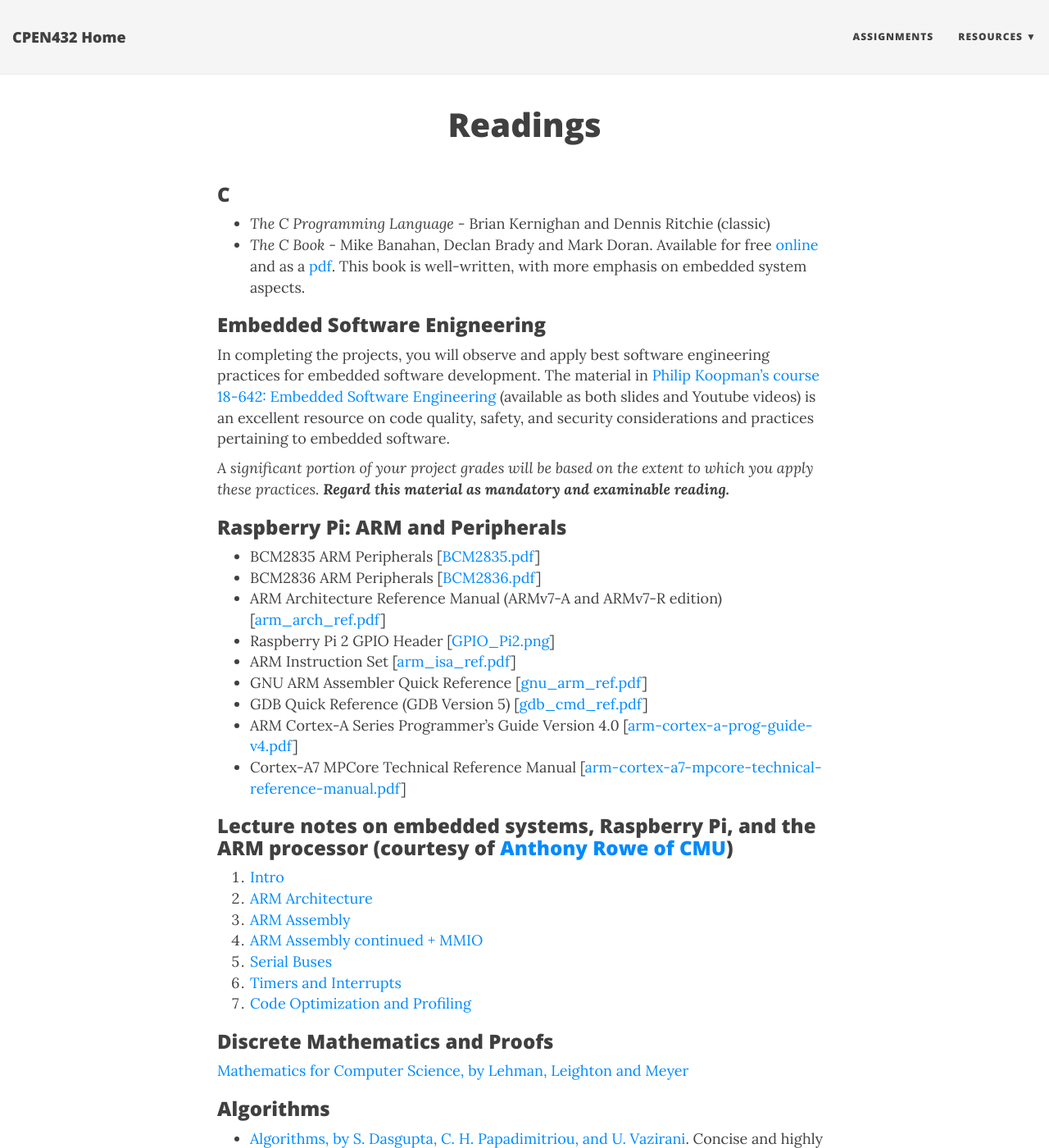
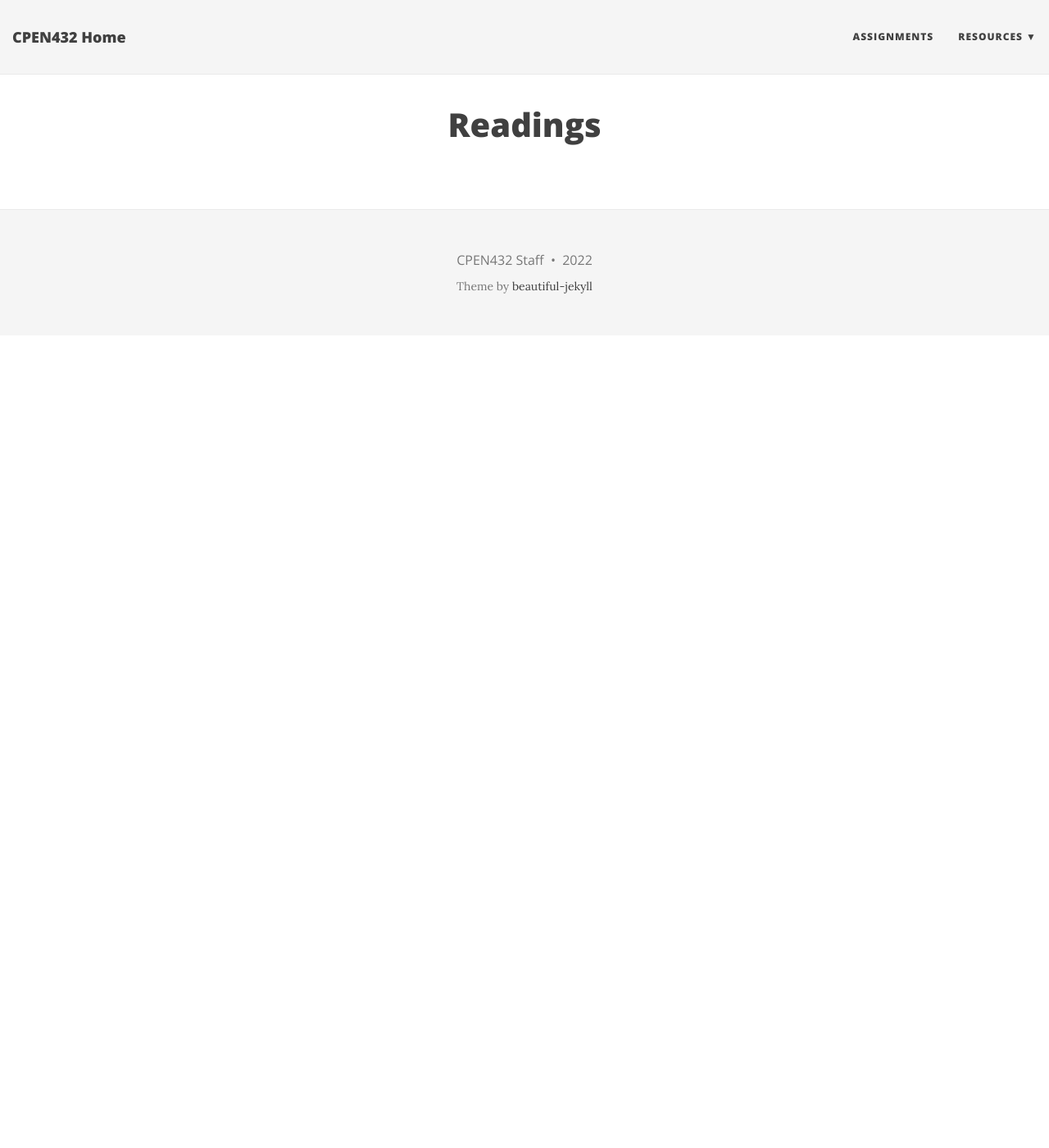
Before and after one commit to CPEN432/cpen432.github.io, a Jekyll site: the page built from readings.md, in a window 1280 px wide and 1400 px high. Shown: the whole window at 82% size. Built offline with Jekyll 4.4.1, drawn with Linux system fonts in a browser that asks for light colours; nearby versions of some CDN libraries; some of the changed text lies outside the part shown.

Commit message:
Update readings.md

```diff
--- a/readings.md
+++ b/readings.md
@@ -2,72 +2,71 @@
 title: Readings
 ---
 
-### C
-* _The C Programming Language_ - Brian Kernighan and Dennis Ritchie (classic)
-* _The C Book_ - Mike Banahan, Declan Brady and Mark Doran. Available for free [online](http://publications.gbdirect.co.uk/c_book/) and as a [pdf](http://publications.gbdirect.co.uk/c_book/thecbook.pdf). This book is well-written, with more emphasis on embedded system aspects.
+<!-- ### C -->
+<!-- * _The C Programming Language_ - Brian Kernighan and Dennis Ritchie (classic) -->
+<!-- * _The C Book_ - Mike Banahan, Declan Brady and Mark Doran. Available for free [online](http://publications.gbdirect.co.uk/c_book/) and as a [pdf](http://publications.gbdirect.co.uk/c_book/thecbook.pdf). This book is well-written, with more emphasis on embedded system aspects.  -->
 
-### Embedded Software Enigneering
-In completing the projects, you will observe and apply best software engineering practices for embedded software development. The material in [Philip Koopman's course 18-642: Embedded Software Engineering](https://users.ece.cmu.edu/~koopman/lectures/index.html) (available as both slides and Youtube videos) is an excellent resource on code quality, safety, and security considerations and practices pertaining to embedded software.
+<!-- ### Embedded Software Enigneering -->
+<!-- In completing the projects, you will observe and apply best software engineering practices for embedded software development. The material in [Philip Koopman's course 18-642: Embedded Software Engineering](https://users.ece.cmu.edu/~koopman/lectures/index.html) (available as both slides and Youtube videos) is an excellent resource on code quality, safety, and security considerations and practices pertaining to embedded software. -->
 
-*A significant portion of your project grades will be based on the extent to which you apply these practices. **Regard this material as mandatory and examinable reading.***
+<!-- *A significant portion of your project grades will be based on the extent to which you apply these practices. **Regard this material as mandatory and examinable reading.***  -->
 
-### Raspberry Pi: ARM and Peripherals
-* BCM2835 ARM Peripherals \[[BCM2835.pdf](http://cpen432.github.io/resources/BCM2835.pdf)\]
-* BCM2836 ARM Peripherals \[[BCM2836.pdf](http://cpen432.github.io/resources/BCM2836.pdf)\]
-* ARM Architecture Reference Manual (ARMv7-A and ARMv7-R edition) \[[arm_arch_ref.pdf](http://cpen432.github.io/resources/arm_arch_ref.pdf)\]
-* Raspberry Pi 2 GPIO Header \[[GPIO_Pi2.png](http://cpen432.github.io/resources/GPIO_Pi2.png)\]
-* ARM Instruction Set \[[arm_isa_ref.pdf](http://cpen432.github.io/resources/arm_isa_ref.pdf)\]
-* GNU ARM Assembler Quick Reference \[[gnu_arm_ref.pdf](http://cpen432.github.io/resources/gnu_arm_ref.pdf)\]
-* GDB Quick Reference (GDB Version 5) \[[gdb_cmd_ref.pdf](http://cpen432.github.io/resources/gdb_cmd_ref.pdf)\]
-* ARM Cortex-A Series Programmer's Guide Version 4.0 \[[arm-cortex-a-prog-guide-v4.pdf](http://cpen432.github.io/resources/arm-cortex-a-prog-guide-v4.pdf)\]
-* Cortex-A7 MPCore Technical Reference Manual \[[arm-cortex-a7-mpcore-technical-reference-manual.pdf](http://cpen432.github.io/resources/arm-cortex-a7-mpcore-technical-reference-manual.pdf)\]
+<!-- ### Raspberry Pi: ARM and Peripherals  -->
+<!-- * BCM2835 ARM Peripherals \[[BCM2835.pdf](http://cpen432.github.io/resources/BCM2835.pdf)\] -->
+<!-- * BCM2836 ARM Peripherals \[[BCM2836.pdf](http://cpen432.github.io/resources/BCM2836.pdf)\] -->
+<!-- * ARM Architecture Reference Manual (ARMv7-A and ARMv7-R edition) \[[arm_arch_ref.pdf](http://cpen432.github.io/resources/arm_arch_ref.pdf)\] -->
+<!-- * Raspberry Pi 2 GPIO Header \[[GPIO_Pi2.png](http://cpen432.github.io/resources/GPIO_Pi2.png)\] -->
+<!-- * ARM Instruction Set \[[arm_isa_ref.pdf](http://cpen432.github.io/resources/arm_isa_ref.pdf)\] -->
+<!-- * GNU ARM Assembler Quick Reference \[[gnu_arm_ref.pdf](http://cpen432.github.io/resources/gnu_arm_ref.pdf)\] -->
+<!-- * GDB Quick Reference (GDB Version 5) \[[gdb_cmd_ref.pdf](http://cpen432.github.io/resources/gdb_cmd_ref.pdf)\]  -->
+<!-- * ARM Cortex-A Series Programmer's Guide Version 4.0 \[[arm-cortex-a-prog-guide-v4.pdf](http://cpen432.github.io/resources/arm-cortex-a-prog-guide-v4.pdf)\]  -->
+<!-- * Cortex-A7 MPCore Technical Reference Manual \[[arm-cortex-a7-mpcore-technical-reference-manual.pdf](http://cpen432.github.io/resources/arm-cortex-a7-mpcore-technical-reference-manual.pdf)\]  -->
 
-### Lecture notes on embedded systems, Raspberry Pi, and the ARM processor (courtesy of [Anthony Rowe of CMU](https://users.ece.cmu.edu/~agr/))
+<!-- ### Lecture notes on embedded systems, Raspberry Pi, and the ARM processor (courtesy of [Anthony Rowe of CMU](https://users.ece.cmu.edu/~agr/)) -->
 
-1. [Intro](http://cpen432.github.io/resources/L1-Intro.pdf)
-2. [ARM Architecture](http://cpen432.github.io/resources/L2-ARM-architecture.pdf)
-3. [ARM Assembly](http://cpen432.github.io/resources/L3-ARM-assembly.pdf)
-4. [ARM Assembly continued + MMIO](http://cpen432.github.io/resources/L4-ARM-assembly+MMIO.pdf)
-5. [Serial Buses](http://cpen432.github.io/resources/L5-Serial-Buses.pdf)
-6. [Timers and Interrupts](http://cpen432.github.io/resources/L6-Timers-and-Interrupts.pdf)
-7. [Code Optimization and Profiling](http://cpen432.github.io/resources/L7-Arm-assembly-optimization-and-profiling.pdf)
+<!-- 1. [Intro](http://cpen432.github.io/resources/L1-Intro.pdf) -->
+<!-- 2. [ARM Architecture](http://cpen432.github.io/resources/L2-ARM-architecture.pdf) -->
+<!-- 3. [ARM Assembly](http://cpen432.github.io/resources/L3-ARM-assembly.pdf) -->
+<!-- 4. [ARM Assembly continued + MMIO](http://cpen432.github.io/resources/L4-ARM-assembly+MMIO.pdf) -->
+<!-- 5. [Serial Buses](http://cpen432.github.io/resources/L5-Serial-Buses.pdf) -->
+<!-- 6. [Timers and Interrupts](http://cpen432.github.io/resources/L6-Timers-and-Interrupts.pdf) -->
+<!-- 7. [Code Optimization and Profiling](http://cpen432.github.io/resources/L7-Arm-assembly-optimization-and-profiling.pdf) -->
 
-### Discrete Mathematics and Proofs ###
-[Mathematics for Computer Science, by Lehman, Leighton and Meyer](https://courses.csail.mit.edu/6.042/spring17/mcs.pdf)
+<!-- ### Discrete Mathematics and Proofs ### -->
+<!-- [Mathematics for Computer Science, by Lehman, Leighton and Meyer](https://courses.csail.mit.edu/6.042/spring17/mcs.pdf) -->
 
-### Algorithms ###
-* [Algorithms, by S. Dasgupta, C. H. Papadimitriou, and U. Vazirani](http://www.cse.iitd.ernet.in/~naveen/courses/CSL630/all.pdf). Concise and highly readable.
-* [Jeff Erickson's Algorithms, Etc.](http://jeffe.cs.illinois.edu/teaching/algorithms/). Excellent text!
+<!-- ### Algorithms ### -->
+<!-- * [Algorithms, by S. Dasgupta, C. H. Papadimitriou, and U. Vazirani](http://www.cse.iitd.ernet.in/~naveen/courses/CSL630/all.pdf). Concise and highly readable. -->
+<!-- * [Jeff Erickson's Algorithms, Etc.](http://jeffe.cs.illinois.edu/teaching/algorithms/). Excellent text! -->
 
-### Operating Systems ###
-[Operating Systems: Three Easy Pieces, by Remzi H. Arpaci-Dusseau and Andrea C. Arpaci-Dusseau](http://pages.cs.wisc.edu/~remzi/OSTEP/). Free, and a _really_ nice text!
+<!-- ### Operating Systems ### -->
+<!-- [Operating Systems: Three Easy Pieces, by Remzi H. Arpaci-Dusseau and Andrea C. Arpaci-Dusseau](http://pages.cs.wisc.edu/~remzi/OSTEP/). Free, and a _really_ nice text! -->
 
 
+<!-- ### Research Papers ###  -->
 
-### Research Papers ###
+<!-- #### Real-time Systems #### -->
 
-#### Real-time Systems ####
-
-##### General
-[J.A. Stankovic "Misconceptions about real-time computing: A serious problem for next-generation systems"](http://cpen432.github.io/resources/P9-misconceptions-rt.pdf)
+<!-- ##### General -->
+<!-- [J.A. Stankovic "Misconceptions about real-time computing: A serious problem for next-generation systems"](http://cpen432.github.io/resources/P9-misconceptions-rt.pdf) -->
 
 
-##### RM and EDF
-[Liu & Layland "Scheduling Algorithms for Multiprogramming in a Hard Real-Time Environment"](http://cpen432.github.io/resources/P1-liu-layland.pdf)
+<!-- ##### RM and EDF -->
+<!-- [Liu & Layland "Scheduling Algorithms for Multiprogramming in a Hard Real-Time Environment"](http://cpen432.github.io/resources/P1-liu-layland.pdf) -->
 
-[Enrico Bini, Giorgio C. Buttazzo, and Giuseppe M. Buttazzo "Rate Monotonic Analysis: The Hyperbolic Bound"](http://cpen432.github.io/resources/P2-hyperbolic.pdf)
+<!-- [Enrico Bini, Giorgio C. Buttazzo, and Giuseppe M. Buttazzo "Rate Monotonic Analysis: The Hyperbolic Bound"](http://cpen432.github.io/resources/P2-hyperbolic.pdf) -->
 
-[Giorgio C. Buttazzo "Rate Monotonic vs. EDF: Judgement Day"](http://cpen432.github.io/resources/P3-edf-rm-judgement.pdf)
+<!-- [Giorgio C. Buttazzo "Rate Monotonic vs. EDF: Judgement Day"](http://cpen432.github.io/resources/P3-edf-rm-judgement.pdf) -->
 
 <!-- [Lehoczky, Sha, and Ding "The Rate Monotonic Scheduling Algorithm: Exact Characterization And Average Case Behavior"](http://cpen432.github.io/resources/P4-rm-exact-characterization.pdf) -->
 
-[M. Joseph and M. Pandya "Finding Response Times in a Real-time System"](http://cpen432.github.io/resources/P5-response-time.pdf)
+<!-- [M. Joseph and M. Pandya "Finding Response Times in a Real-time System"](http://cpen432.github.io/resources/P5-response-time.pdf) -->
 
-##### Resource Access Protocols
+<!-- ##### Resource Access Protocols -->
 
-[L. Sha; R. Rajkumar, and J.P Lehoczky "Priority inheritance protocols: an approach to real-time synchronization"](http://cpen432.github.io/resources/P6-priority-inheritance-sha.pdf)
+<!-- [L. Sha; R. Rajkumar, and J.P Lehoczky "Priority inheritance protocols: an approach to real-time synchronization"](http://cpen432.github.io/resources/P6-priority-inheritance-sha.pdf) -->
 
-[James H. Anderson, Srikanth Ramamurthy, and Kevin Jeffay "Real-Time Computing with Lock-Free Shared Objects"](http://cpen432.github.io/resources/P10-lockfree.pdf)
+<!-- [James H. Anderson, Srikanth Ramamurthy, and Kevin Jeffay "Real-Time Computing with Lock-Free Shared Objects"](http://cpen432.github.io/resources/P10-lockfree.pdf) -->
 
 <!-- <\!-- [J. Lehoczky, L. Sha, and Y. Ding "The rate monotonic scheduling algorithm: exact characterization and average case behavior"](http://cpen432.github.io/resources/P4-rm-exact-characterization.pdf) -\-> -->
 
@@ -77,6 +76,6 @@ In completing the projects, you will observe and apply best software engineering
 <!-- [Bjorn B. Brandenburg and James H. Anderson "On the Implementation of Global Real-Time Schedulers"](http://cpen432.github.io/resources/P8-global.pdf) -->
 
 
-#### Safety Critical Software Systems
+<!-- #### Safety Critical Software Systems -->
 
-[Nancy Leveson. Are You Sure Your Software Will Not Kill Anyone?](https://cacm.acm.org/magazines/2020/2/242342-are-you-sure-your-software-will-not-kill-anyone/fulltext)
+<!-- [Nancy Leveson. Are You Sure Your Software Will Not Kill Anyone?](https://cacm.acm.org/magazines/2020/2/242342-are-you-sure-your-software-will-not-kill-anyone/fulltext) -->
```
